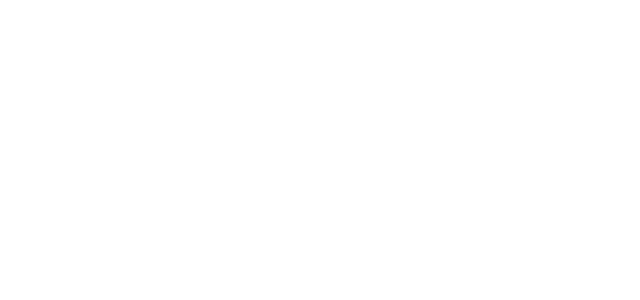
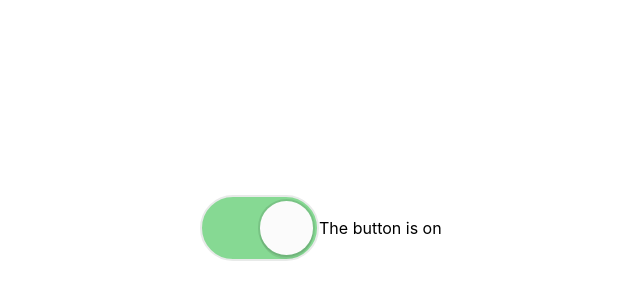
Before and after one commit to devsavant/ReactTraining, a React (Create React App) app: page / in a window 1280 px wide. Shown: the part 172-472 px from the top of the page, without its empty margins (319-959 px from the left). Built offline with nearby package versions, Linux system fonts and the light colour scheme.

Commit message:
Fixed typo in children and now it works :poop:

```diff
--- a/src/components/compoundComponents/SwitchHook.jsx
+++ b/src/components/compoundComponents/SwitchHook.jsx
@@ -4,8 +4,6 @@
 const SwitchStatusContext = createContext({ on: true });
 
 const SwitchHook = (props) => {
-    console.log("aqui si")
-    console.log(props.chilren)
     const [state, setState] = useState({ on: true })
     function toggle() {
         setState({ ...state, on: !state.on });
@@ -14,20 +12,20 @@
         <SwitchStatusContext.Provider value={{
             state, toggle
         }}>
-            {props.chilren}
+            {props.children}
         </SwitchStatusContext.Provider>
     )
 }
 
 const On = (props) => {
-    console.log("llego a on", props)
     const { state } = useContext(SwitchStatusContext)
-    return state.on ? props.chilren : null
+    console.log(state)
+    return state.on ? props.children : null
     }
 
 const Off = (props) => {
     const { state } = useContext(SwitchStatusContext)
-    return state.on ? props.chilren : null
+    return !state.on ? props.children : null
     }
 
 const Button = (props) => {
```
